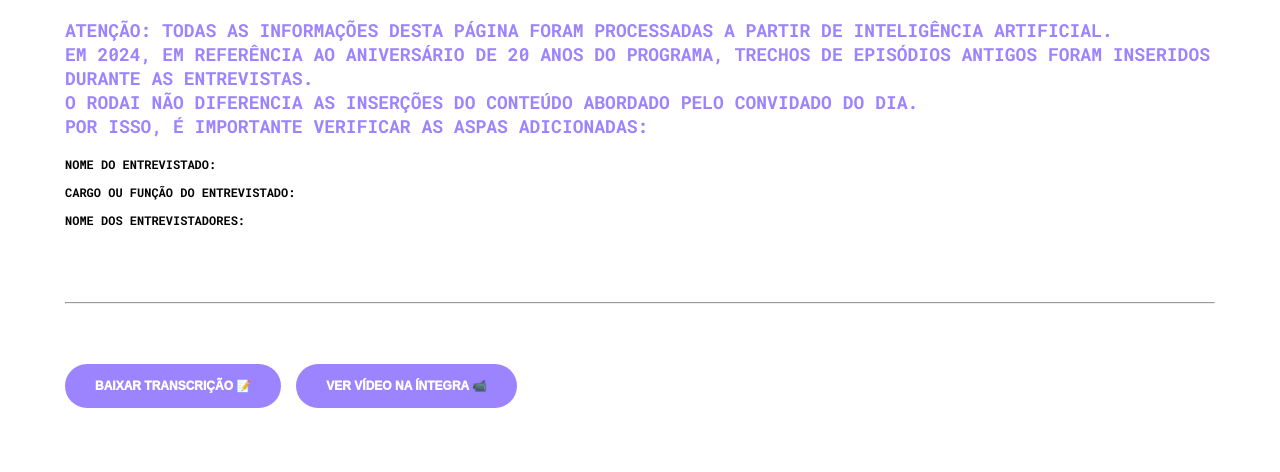
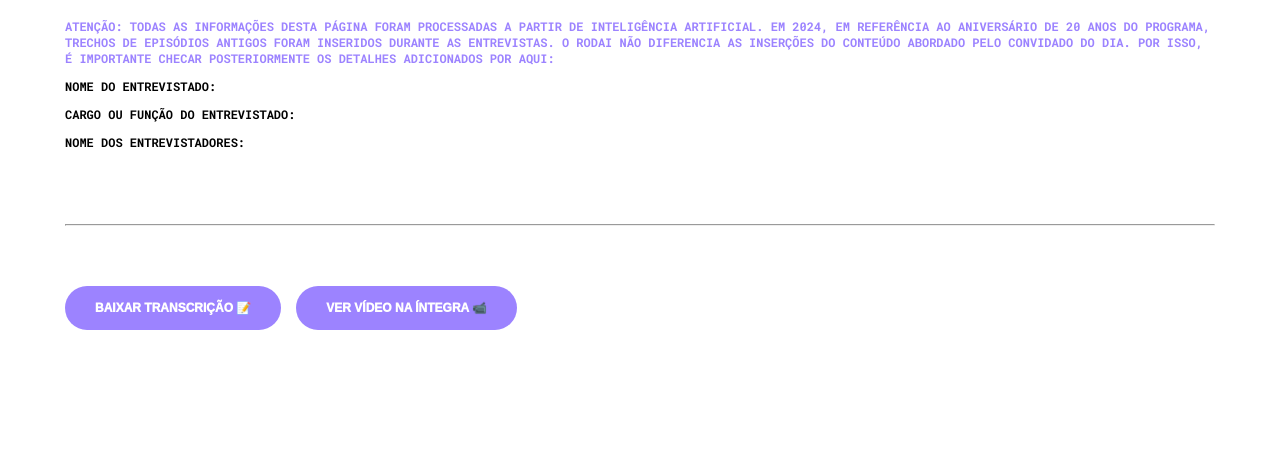
Before and after one commit to cindydamasceno/rodai, a Flask app: template templates/resultado.html in a window 1280 px wide. Shown: the part 244-716 px from the top of the page. Run offline with Flask 3, Linux system fonts and the light colour scheme; the template is opened without the code that fills it, so the values that code supplies are empty.

Commit message:
Update resultado.html

```diff
--- a/templates/resultado.html
+++ b/templates/resultado.html
@@ -21,7 +21,7 @@
         <!-- Conteúdo da caixa da esquerda (branca) -->
         <p style="font-family: Roboto Mono; font-weight: 700; font-size: 20px; margin-bottom: 0;">TÁ NA MÃO 🤖</p>
         <p style="font-family: Roboto Mono; font-weight: lighter; font-size: 18px;">Veja o resumo do episódio <strong>{{ dados_entrevista.nome }}</strong>, que foi ao ar em <strong>{{ dados_entrevista.data }}</strong>:</p>
-        <p style="font-family: Roboto Mono; font-weight: 1000; font-size: 18px; color:#9C83FF;"><strong>ATENÇÃO: TODAS AS INFORMAÇÕES DESTA PÁGINA FORAM PROCESSADAS A PARTIR DE INTELIGÊNCIA ARTIFICIAL. <br>EM 2024, EM REFERÊNCIA AO ANIVERSÁRIO DE 20 ANOS DO PROGRAMA, TRECHOS DE EPISÓDIOS ANTIGOS FORAM INSERIDOS DURANTE AS ENTREVISTAS. <br>O RODAI NÃO DIFERENCIA AS INSERÇÕES DO CONTEÚDO ABORDADO PELO CONVIDADO DO DIA. <br>POR ISSO, É IMPORTANTE VERIFICAR AS ASPAS ADICIONADAS</strong>:</p>
+        <p style="font-family: Roboto Mono; font-weight: 1000; font-size: 12px; color:#9C83FF;"><strong>ATENÇÃO: TODAS AS INFORMAÇÕES DESTA PÁGINA FORAM PROCESSADAS A PARTIR DE INTELIGÊNCIA ARTIFICIAL. EM 2024, EM REFERÊNCIA AO ANIVERSÁRIO DE 20 ANOS DO PROGRAMA, TRECHOS DE EPISÓDIOS ANTIGOS FORAM INSERIDOS DURANTE AS ENTREVISTAS. O RODAI NÃO DIFERENCIA AS INSERÇÕES DO CONTEÚDO ABORDADO PELO CONVIDADO DO DIA. POR ISSO, É IMPORTANTE CHECAR POSTERIORMENTE OS DETALHES ADICIONADOS POR AQUI</strong>:</p>
         <div class="cabecalho-resultado">
             <h5>Nome do entrevistado:</h5>
             <p>{{ dados_entrevista.nome }}</p>
```
